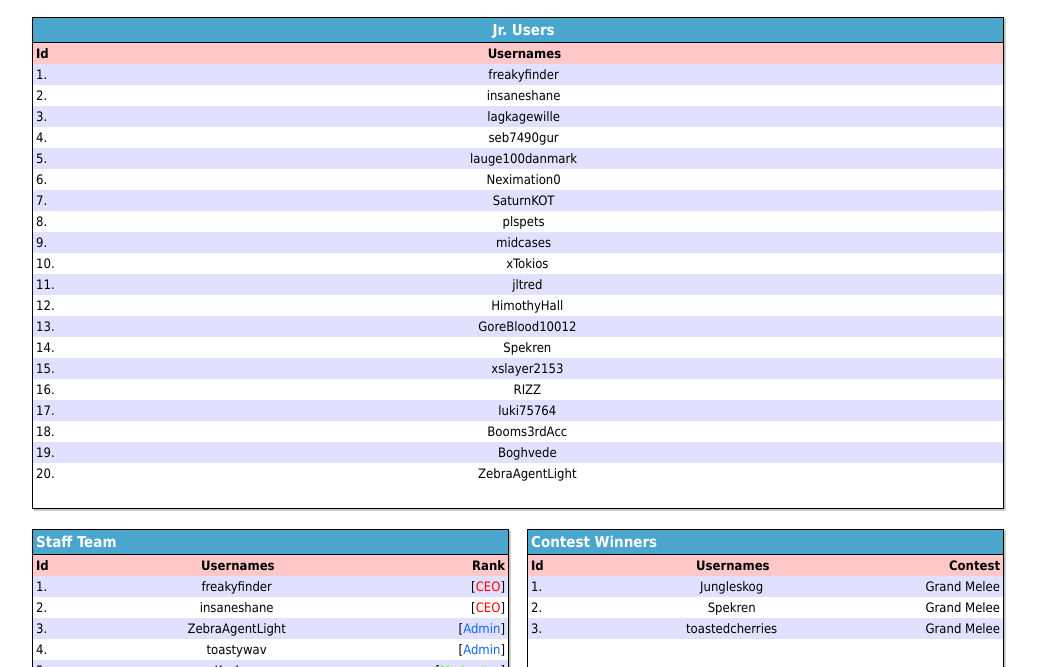
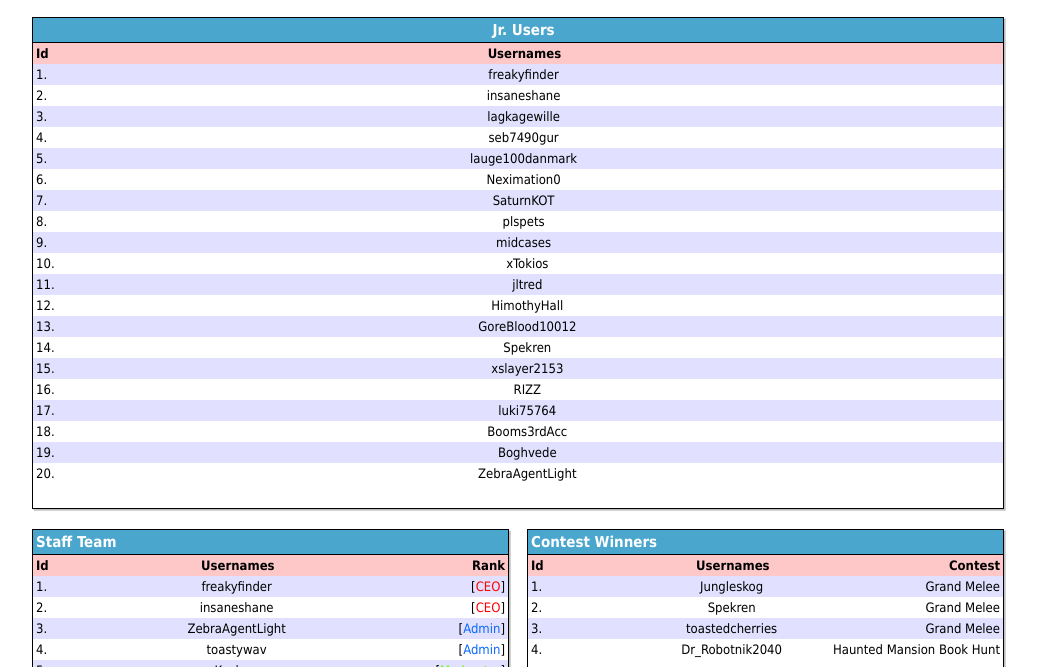
Before and after one commit to freakyfinder/freaky, a plain HTML site: page users.html in a window 1280 px wide. Shown: the part 133-800 px from the top of the page, without its empty margins (122-1159 px from the left). Drawn offline with Linux system fonts and the light colour scheme.

Commit message:
Update users.html

```diff
--- a/users.html
+++ b/users.html
@@ -308,6 +308,12 @@
             <div class="center-align" style="margin-left: 100px;">toastedcherries</div>
             <div class="right-align">Grand Melee</div>
         </div>
+
+        <div class="user-list2">
+            <div class="left-align">4.</div>
+            <div class="center-align" style="margin-left: 100px;">Dr_Robotnik2040</div>
+            <div class="right-align">Haunted Mansion Book Hunt</div>
+        </div>
     </div>
 
 
```
